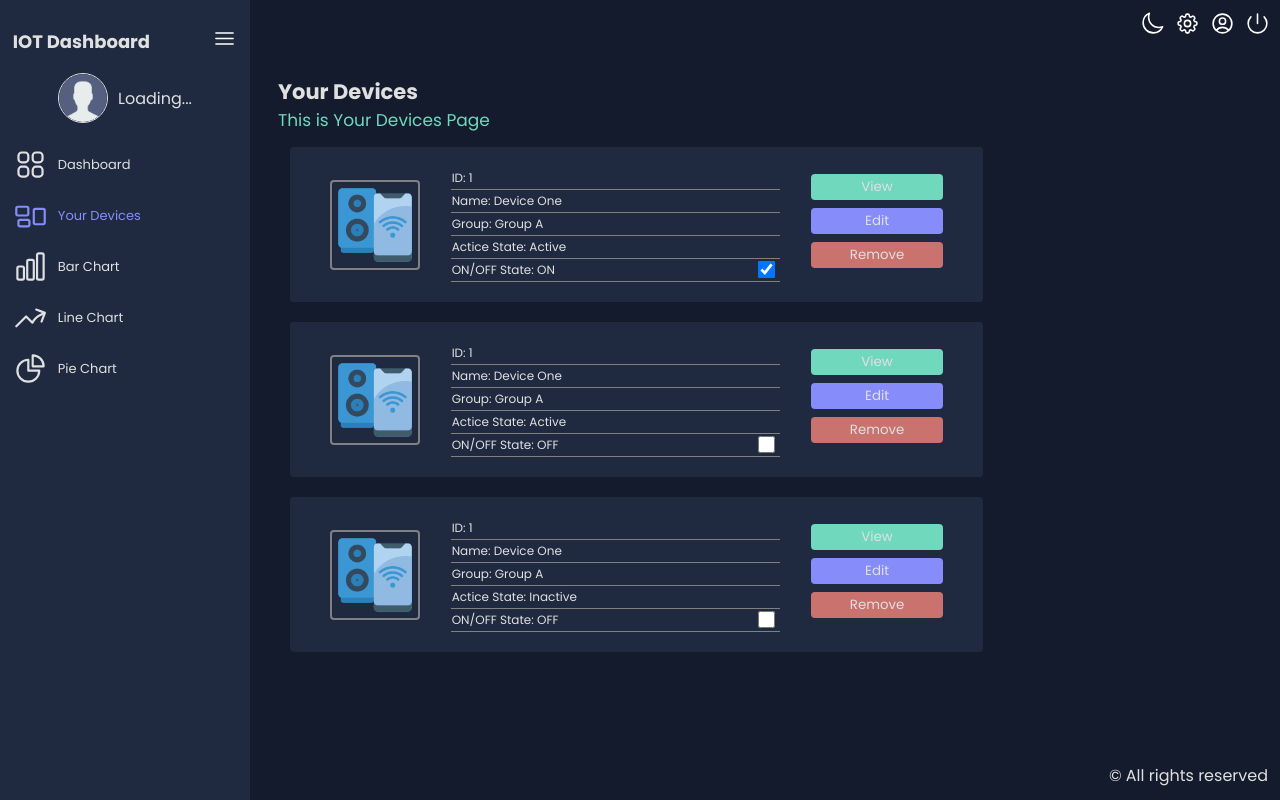
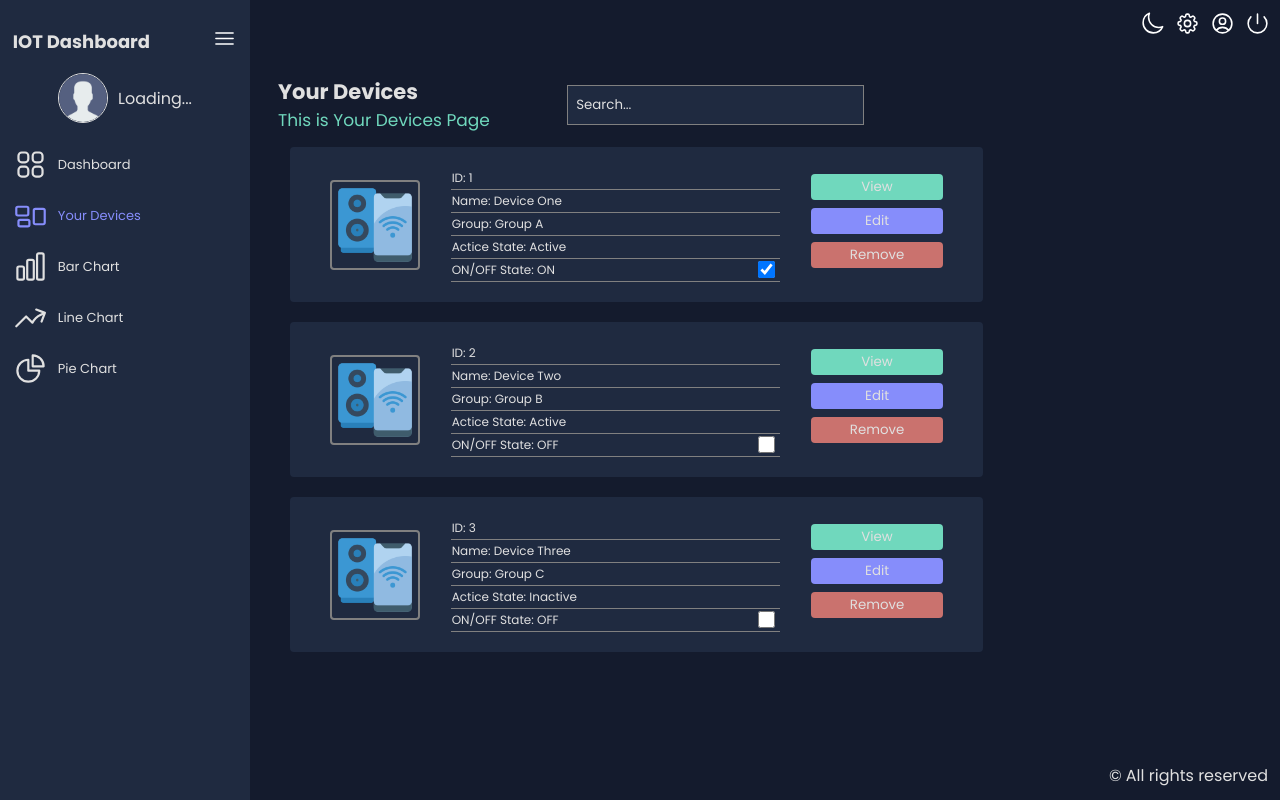
Before and after one commit to AlokPrasanna/IOT_dashboard-frontend, a React (Vite) app: page /devices in a window 1280 px wide. Built offline with nearby package versions, Linux system fonts and the light colour scheme; no server answers.

Commit message:
Created Search bar for Device Page

```diff
--- a/src/pages/Devices/Devices.tsx
+++ b/src/pages/Devices/Devices.tsx
@@ -1,6 +1,7 @@
-import React from 'react';
+import React, {useState} from 'react';
 import './devices.scss'
 import { PageTitle , DeviceCard } from '../../components/molecules';
+import { useTheme } from '../../context/Theme/ThemeContext';
 
 const data = [{
     id: '1',
@@ -11,25 +12,36 @@ const data = [{
     group: 'Group A'
   },
   {
-    id: '1',
-    name: 'Device One',
+    id: '2',
+    name: 'Device Two',
     image: '../../../unknown-device.png',
     active: true,
     on: false,
-    group: 'Group A'
+    group: 'Group B'
   },
   {
-    id: '1',
-    name: 'Device One',
+    id: '3',
+    name: 'Device Three',
     image: '../../../unknown-device.png',
     active: false,
     on: false,
-    group: 'Group A'
+    group: 'Group C'
   },
 
 ];
 
 const Devices:React.FC = () => {
+  const [searchTerm, setSearchTerm] = useState<String>('');
+  const {colors} = useTheme();
+
+  if (colors) {
+    document.documentElement.style.setProperty('--bg-color', colors.primary[400]);
+    document.documentElement.style.setProperty('--text-color', colors.grey[100]);
+    document.documentElement.style.setProperty('--border-b-color', colors.redAccent[400]);
+    document.documentElement.style.setProperty('--button-color', colors.greenAccent[400]);
+    document.documentElement.style.setProperty('--hover-color', colors.blueAccent[400]);
+  }
+
   const toggleDevice = (id: string) => {
     console.log(`Toggle device with id: ${id}`);
   };
@@ -46,15 +58,34 @@ const Devices:React.FC = () => {
     console.log(`View device with id: ${id}`);
     window.open(`/device-view`);
   };
+
+  const handleSearchChange = (e: React.ChangeEvent<HTMLInputElement>) => {
+    setSearchTerm(e.target.value);
+  };
+
+  const filteredDevices = data.filter((device) =>
+    device.id.toLowerCase().includes(searchTerm.toLowerCase()) ||
+    device.name.toLowerCase().includes(searchTerm.toLowerCase()) ||
+    device.group.toLowerCase().includes(searchTerm.toLowerCase())
+  );
+
   return (
     <div className='devices-content'>
-      <PageTitle
-        title='Your Devices'
-        subTitle='This is Your Devices Page'
-      />
+      <div className='devices-header'>
+        <PageTitle
+          title='Your Devices'
+          subTitle='This is Your Devices Page'
+        />
+        <input
+          type='text'
+          placeholder='Search...'
+          onChange={handleSearchChange}
+        />
+      </div>
       <div className='devices-body'>
-        {data.length > 0 && data.map((device) => (
+      {filteredDevices.length > 0 && filteredDevices.map((device) => (
           <DeviceCard
+            key={device.id}
             device={device}
             toggleDevice={toggleDevice}
             editDevice={editDevice}
--- a/src/pages/Devices/devices.scss
+++ b/src/pages/Devices/devices.scss
@@ -1,8 +1,34 @@
 .devices-content{
+    position: relative;
     margin: 20px;
     display: flex;
     flex-direction: column;
     height: 80vh;
+}
+
+.devices-header{
+    display: flex;
+    align-items: center;
+    gap: 20px;
+}
+
+.devices-header input {
+    margin-left: 5%;
+    padding: 5px 8px;
+    width: 30%;
+    outline: none;
+    background-color: var(--bg-color);
+    color: var(--text-color);
+    border: 1px solid gray;
+    height: 40px;
+}
+
+.devices-header input::placeholder{
+    color: var(--text-color);
+}
+
+.devices-header input:focus{
+    border-bottom: 3px solid var(--border-b-color);
 }
 
 .devices-body{
```
